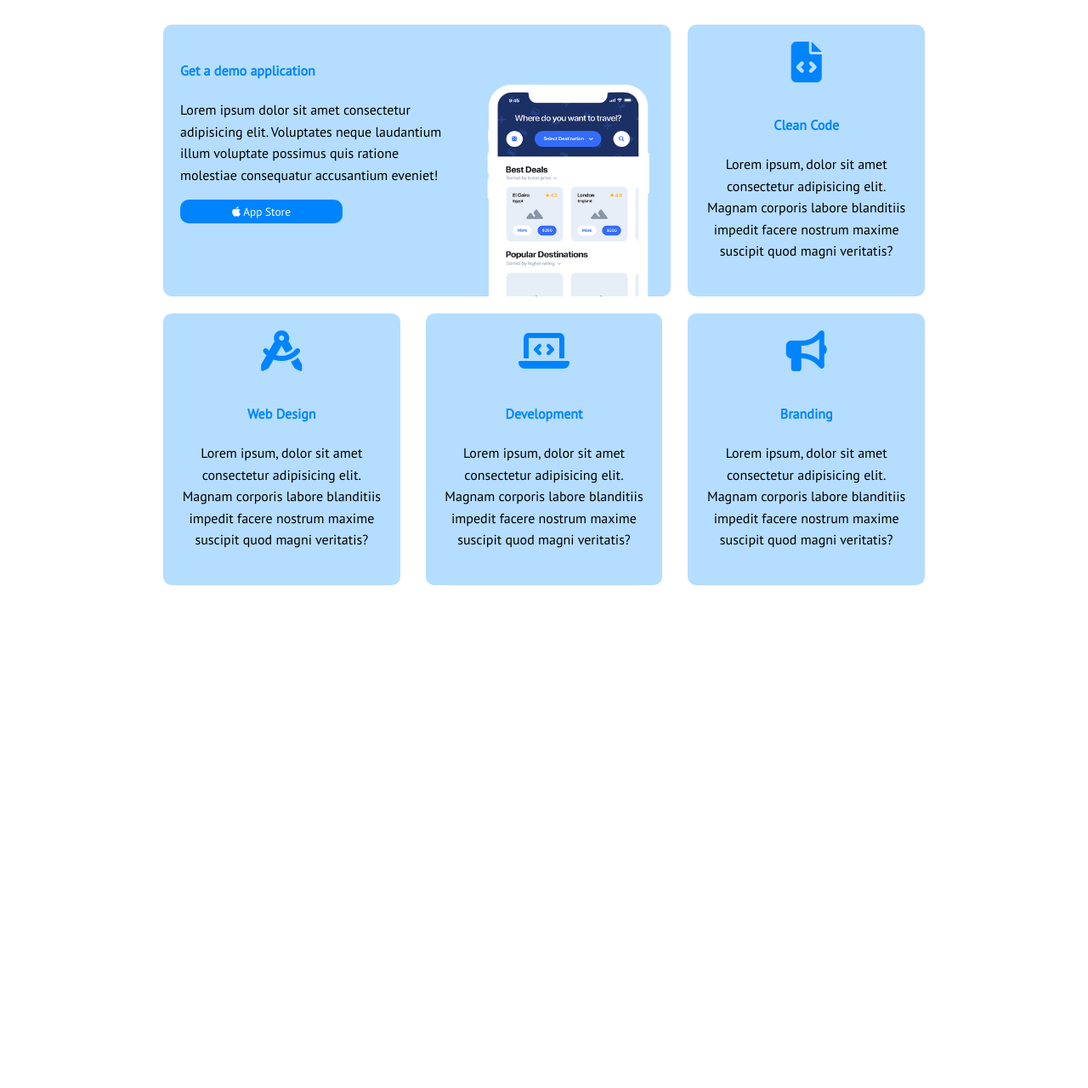
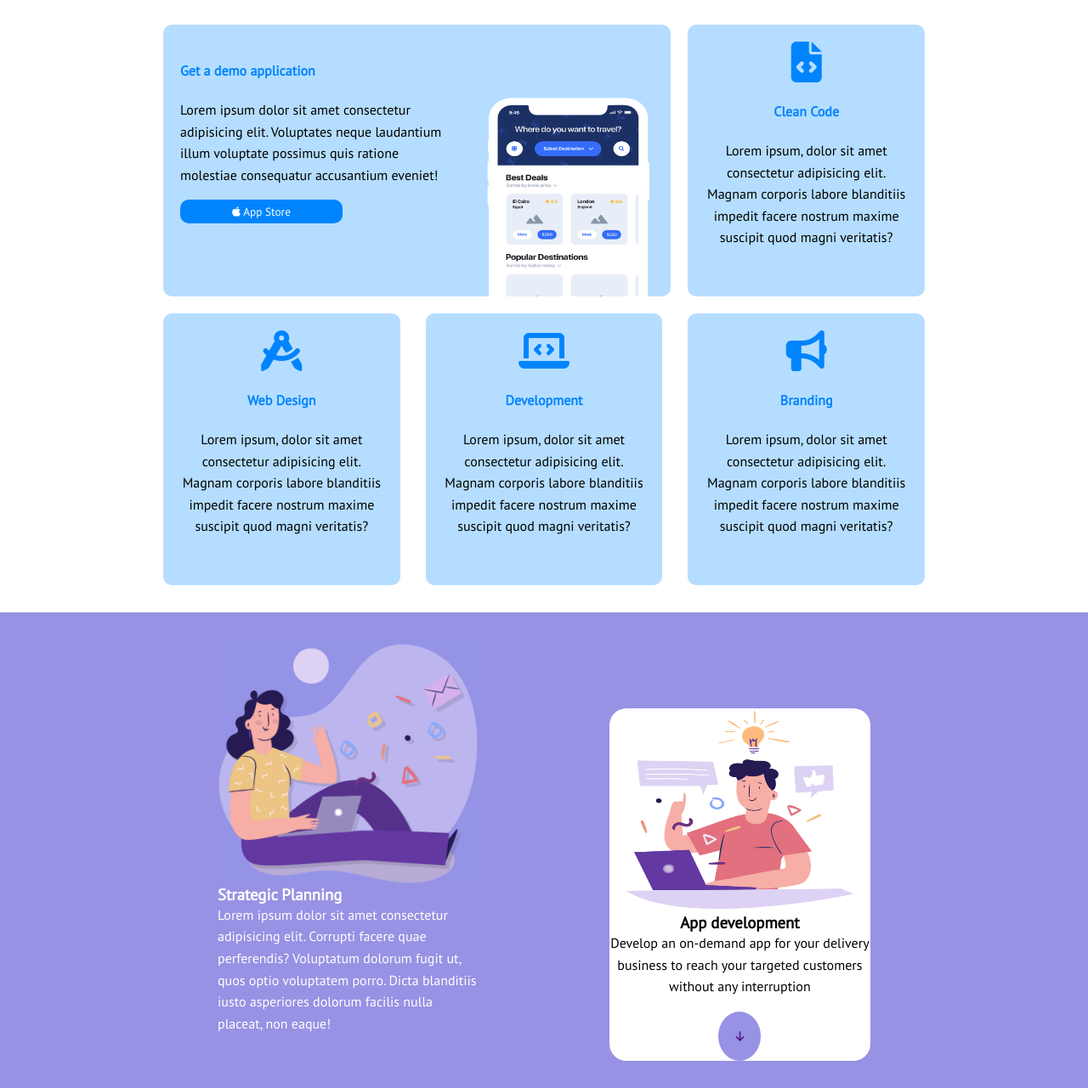
Before and after one commit to francescolazzarin/htmlcss-responsive-layout, a plain HTML site: page index.html in a window 1280 px wide. Shown: the part 59-1340 px from the top of the page at 85% size. Before the commit the page ends 800 px from the top, so only its background shows below. Drawn offline with Linux system fonts and the light colour scheme.

Commit message:
<feat>[main]:Struttura e contenuto seconda sezione

```diff
--- a/assets/css/style.css
+++ b/assets/css/style.css
@@ -27,11 +27,15 @@ button{
     --viola:#9792E4;
     --azzurro:#B5DDFF;
     --bianco:#ffffff;
+    --viola:#9792E4;
 }
 
       /* UTILITIES */
 .flex{
     display: flex;
+}
+.space-btwn{
+    justify-content: space-between;
 }
 .w-40{
     width: 40%;
@@ -45,7 +49,6 @@ button{
 .w-70{
     width: 70%;
 }
-
 .centrato{
     margin-inline: auto;
 }
@@ -56,6 +59,12 @@ button{
     background-color: var(--azzurro);
     border-radius: 10px;
 }
+.bg-viola{
+    background-color: var(--viola);
+}
+.bg-bianco{
+    background-color: var(--bianco);
+}
 .color-white{
     color:var(--bianco);
 }
@@ -65,10 +74,15 @@ button{
 .pad-sm{
     padding: 20px;
 }
+.cerchio{
+    border-radius: 50%;
+}
+.border-rad-m{
+    border-radius: 20px;
+}
         /* GENERALI */
 nav{
     padding: 0.5rem;
-    justify-content: space-between;
 }
 h4{
     margin-block: 1.5rem;
@@ -102,7 +116,6 @@ section.get-demo{
 }
 .get-demo .container{
     flex-wrap: wrap;
-    justify-content:space-between;
     row-gap: 20px;
 }
 
@@ -115,15 +128,21 @@ section.get-demo{
 }
 .card i.top{
     font-size: 3rem;
-    margin-bottom: 1rem;
     color: var(--blu);
 }
-.phone{
+.phone,.phone img{
     align-self: flex-end;
-    height: 80%;
+    height: 30vh;
 }
-.phone img{
-    height: 100%;
+.planning .container{
+    min-height: 70vh;
+    padding-block: 2rem;
+}
+.app{
+    align-self: flex-end;
+}
+.app figure,.app figure img{
+   height: 30vh;
 }
         /* MEDIA QUERY */
 
@@ -140,6 +159,9 @@ section.get-demo{
         color: var(--bianco);
     }
             /* MAIN */
+    .get-demo .container{
+        width: 90%;
+    }
     .container.flex,.flex.card{
         flex-direction: column;
     }
@@ -164,9 +186,16 @@ section.get-demo{
         color: var(--bianco);
     }
         /* MAIN */
+    .get-demo .container{
+        width: 90%;
+    }
     .flex.card{
         flex-direction: column;
     }
+    h4{
+        margin-block: 1rem;
+    }
+
     .flex.card .w-60{
         width: 100%;
     }
--- a/index.html
+++ b/index.html
@@ -12,7 +12,7 @@
 </head>
 <body>
     <header class="bg-blu">
-        <nav class="flex w-70 centrato">
+        <nav class="flex w-70 centrato space-btwn">
             <ul>
                 <li>
                     <figure>
@@ -46,8 +46,8 @@
     <main>
                 <!-- prima sezione get-demo -->
         <section class="get-demo">
-            <div class="container flex w-70 centrato">
-                <div class="flex bg-azzurro card testo-img">
+            <div class="container space-btwn flex w-70 centrato">
+                <div class="flex bg-azzurro card space-btwn testo-img">
                     <div class="w-60 pad-sm">
                         <h4>Get a demo application</h4>
                         <p>Lorem ipsum dolor sit amet consectetur adipisicing elit. Voluptates neque laudantium illum voluptate possimus quis ratione molestiae consequatur accusantium eveniet!</p>
@@ -83,6 +83,27 @@
                 </div>
             </div>
         </section>
+        <section class="planning bg-viola">
+            <div class="w-60 container centrato flex space-btwn">
+                <div class="w-40 strategic color-white">
+                    <figure>
+                        <img src="./assets/img/planning1.png" alt="">
+                    </figure>
+                    <h3>Strategic Planning</h3>
+                    <p>Lorem ipsum dolor sit amet consectetur adipisicing elit. Corrupti facere quae perferendis? Voluptatum dolorum fugit ut, quos optio voluptatem porro. Dicta blanditiis iusto asperiores dolorum facilis nulla placeat, non eaque!</p>
+                </div>
+                <div class="w-40 app">
+                    <div class="bg-bianco box border-rad-m text-center">
+                        <figure>
+                            <img src="./assets/img/planning2.png" alt="">
+                        </figure>
+                        <h3>App development</h3>
+                        <p>Develop an on-demand app for your delivery business to reach your targeted customers without any interruption</p>
+                        <button class="bg-viola cerchio pad-sm"><a href=""><i class="fa-solid fa-arrow-down"></i></a></button>
+                    </div>
+                </div>
+            </div>
+        </section>
     </main>
 </body>
 </html>
```
Also changed, not shown: assets/img/planning1.png (added), assets/img/planning2.png (added).
